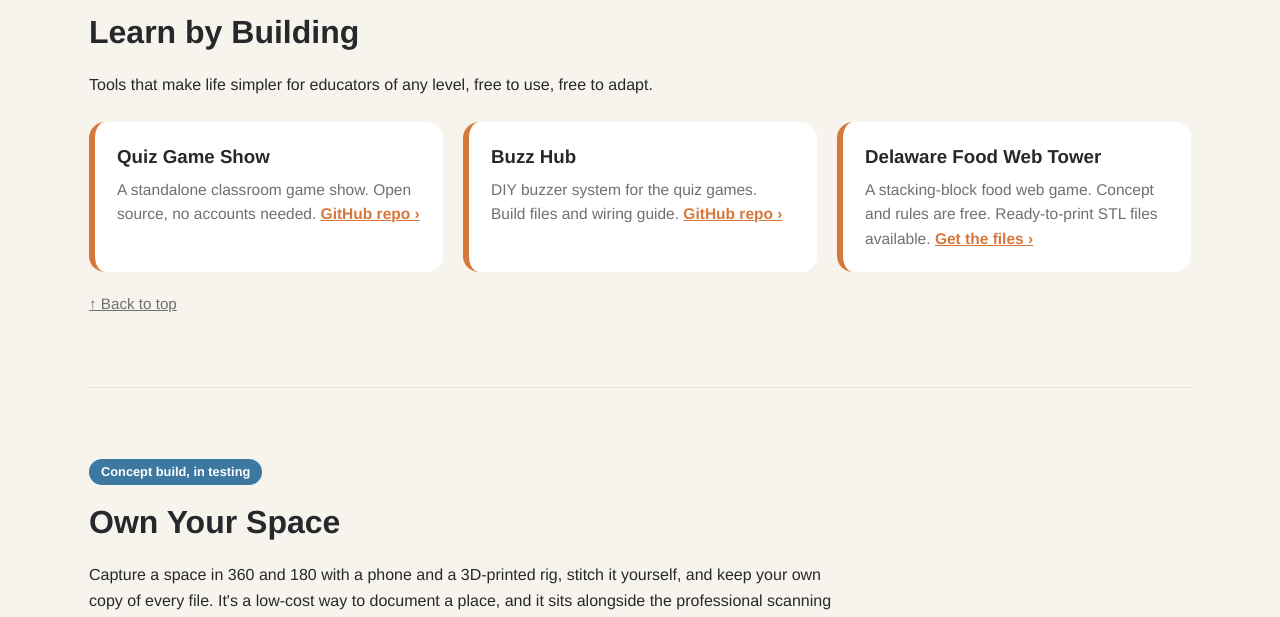
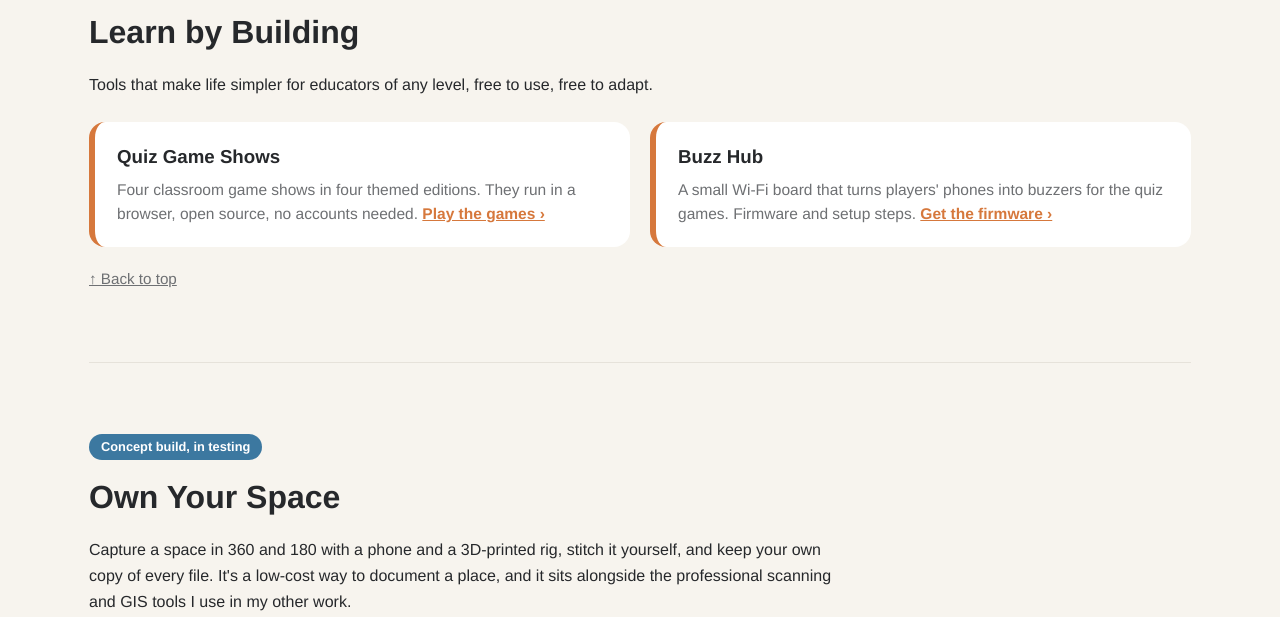
Before and after one commit to buildingbouta/buildingbouta.github.io, a plain HTML site: page index.html in a window 1280 px wide. Shown: the part 2180-2797 px from the top of the page. Drawn offline with Linux system fonts and the light colour scheme.

Commit message:
Link game shows and Buzz Hub, remove Food Web card

```diff
--- a/index.html
+++ b/index.html
@@ -169,9 +169,8 @@
     <h2>Learn by Building</h2>
     <p>Tools that make life simpler for educators of any level, free to use, free to adapt.</p>
     <div class="items">
-      <div class="item"><h3>Quiz Game Show</h3><p>A standalone classroom game show. Open source, no accounts needed. <a href="#">GitHub repo ›</a> <!-- TODO link --></p></div>
-      <div class="item"><h3>Buzz Hub</h3><p>DIY buzzer system for the quiz games. Build files and wiring guide. <a href="#">GitHub repo ›</a> <!-- TODO link --></p></div>
-      <div class="item"><h3>Delaware Food Web Tower</h3><p>A stacking-block food web game. Concept and rules are free. Ready-to-print STL files available. <a href="#">Get the files ›</a> <!-- TODO Gumroad / Cults3D link --></p></div>
+      <div class="item"><h3>Quiz Game Shows</h3><p>Four classroom game shows in four themed editions. They run in a browser, open source, no accounts needed. <a href="games/">Play the games ›</a></p></div>
+      <div class="item"><h3>Buzz Hub</h3><p>A small Wi-Fi board that turns players' phones into buzzers for the quiz games. Firmware and setup steps. <a href="https://github.com/buildingbouta/buildingbouta.github.io/tree/main/BuzzHub">Get the firmware ›</a></p></div>
     </div>
     <a class="back" href="#">↑ Back to top</a>
   </section>
```
